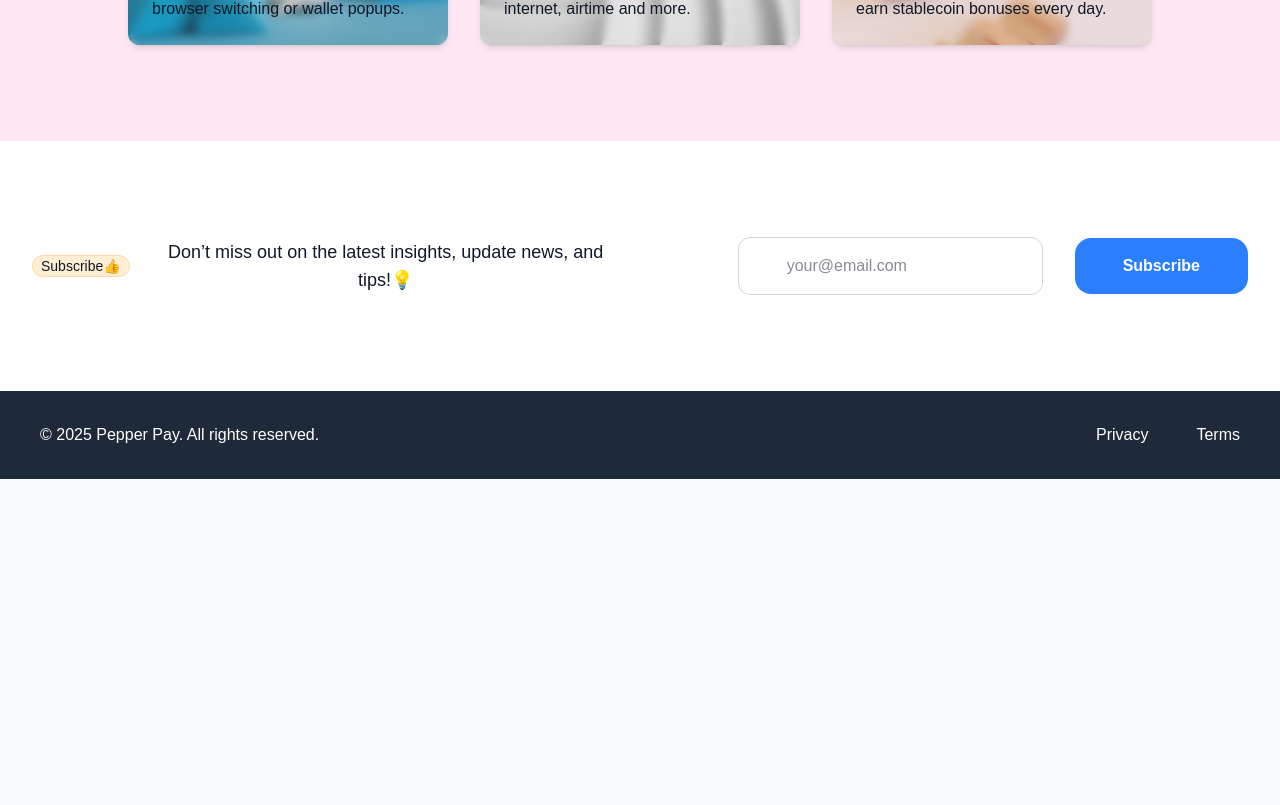
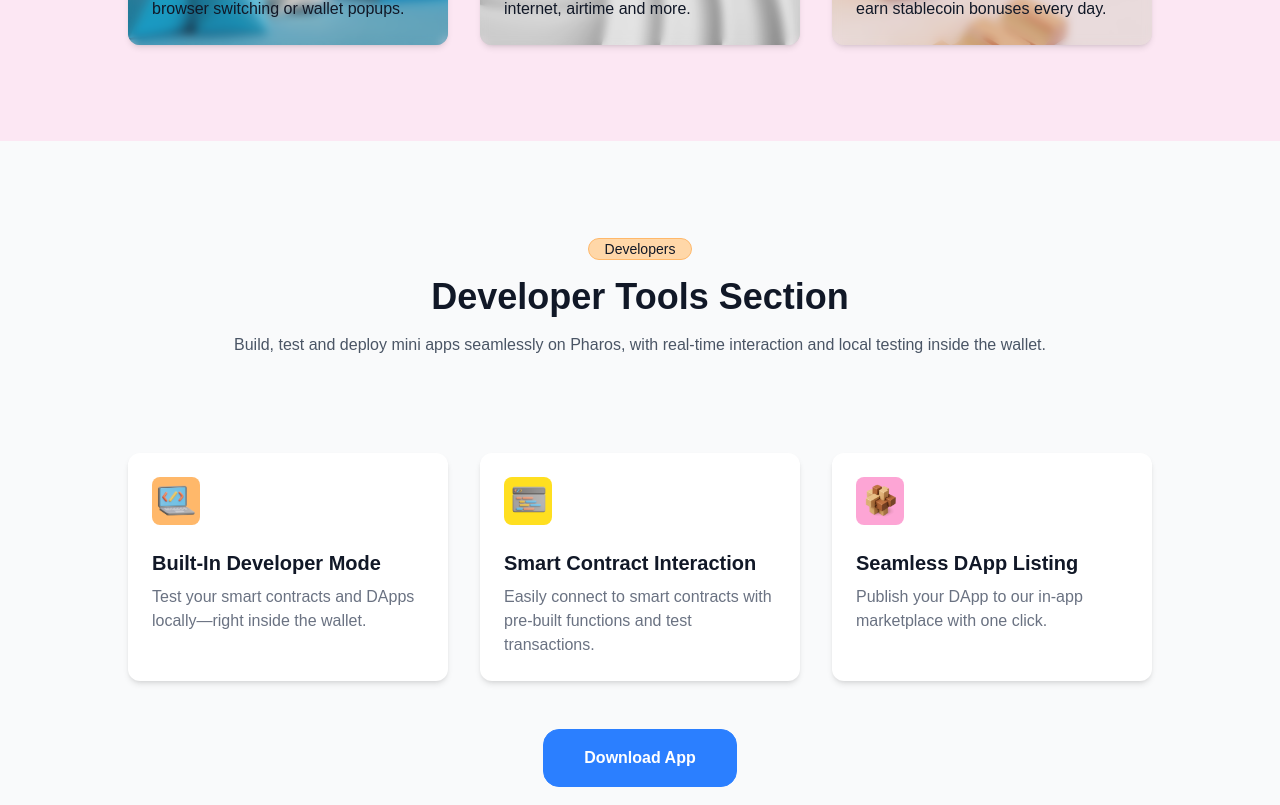
Before and after one commit to George-Agai/pepper, a React (Vite) app: page / in a window 1280 px wide. Shown: the part 2755-3560 px from the top of the page. Before the commit the page ends 3234 px from the top, so only its background shows below. Built offline with nearby package versions, Linux system fonts and the light colour scheme; a web font is replaced by a local one.

Commit message:
Developer tools section content

```diff
--- /dev/null
+++ b/src/components/devsection.tsx
@@ -0,0 +1,72 @@
+import { useInView } from '../hooks/useInView'
+import { Button } from './button'
+import laptop from '../assets/icons/laptop.png'
+import terminal from '../assets/icons/terminal.png'
+import puzzle from '../assets/icons/puzzle.webp'
+
+interface Feature {
+    title: string
+    description: string
+    icon: string
+    bgColor: string
+}
+
+const features: Feature[] = [
+    {
+        title: 'Built-In Developer Mode',
+        description: 'Test your smart contracts and DApps locally—right inside the wallet.',
+        icon: laptop,
+        bgColor: 'bg-orange-300',
+    },
+    {
+        title: 'Smart Contract Interaction',
+        description: 'Easily connect to smart contracts with pre-built functions and test transactions.',
+        icon: terminal,
+        bgColor: 'bg-yellow-300',
+    },
+    {
+        title: 'Seamless DApp Listing',
+        description: 'Publish your DApp to our in-app marketplace with one click.',
+        icon: puzzle,
+        bgColor: 'bg-pink-300',
+    },
+]
+
+export const DevSection: React.FC = () => {
+    const [ref, inView] = useInView<HTMLDivElement>({ threshold: 0.1 })
+
+    return (
+        <section className="px-1 pt-6 pb-5" ref={ref}>
+            <div className="max-w-4xl mx-auto text-center">
+                <p className="border border-orange-300 inline-block text-sm px-1 rounded-full bg-orange-200">Developers</p>
+                <h2 className={`text-3xl md:text-4xl font-bold my-1 ${inView ? 'slide-in' : ''}`}>
+                Developer Tools Section
+                </h2>
+                <p className={`text-gray-600 mb-4 md:mb-6 ${inView ? 'slide-in' : ''}`}>
+                    Build, test and deploy mini apps seamlessly on Pharos, with real-time interaction and local testing inside the wallet.
+                </p>
+            </div>
+
+            <div className="max-w-5xl mx-auto grid gap-2 grid-cols-1 sm:grid-cols-2 md:grid-cols-3">
+                {features.map((f) => (
+                    <div
+                        key={f.title}
+                        className="bg-white rounded-xl shadow-md p-1.5 flex flex-col items-start"
+                    >
+                        <div
+                            className={`${f.bgColor} w-3 h-3 rounded-lg mb-1.5 text-white inline-flex items-center justify-center`}
+                        >
+                            <img className='w-2.5 h-2.5' alt='security_option' src={f.icon} />
+                        </div>
+                        <h3 className="text-xl font-semibold mb-0.5">{f.title}</h3>
+                        <p className="text-gray-500 text-md">{f.description}</p>
+                    </div>
+                ))}
+            </div>
+
+            <div className='my-container flex align-center justify-center pt-2'>
+                <Button />
+            </div>
+        </section>
+    )
+}
--- a/src/pages/Home.tsx
+++ b/src/pages/Home.tsx
@@ -6,6 +6,7 @@ import { Freedom } from '../components/freedom';
 import { SecuritySection } from '../components/walletcontrol';
 import { MiniappsSection } from '../components/miniapps';
 import { SubscribeSection } from '../components/subscribe';
+import { DevSection } from '../components/devsection';
 
 function Home() {
 
@@ -16,6 +17,7 @@ function Home() {
       <Freedom/>
       <SecuritySection/>
       <MiniappsSection/>
+      <DevSection/>
       <SubscribeSection/>
       <Footer />
     </div>
```
Also changed, not shown: src/assets/icons/laptop.png (added), src/assets/icons/terminal.png (added).
